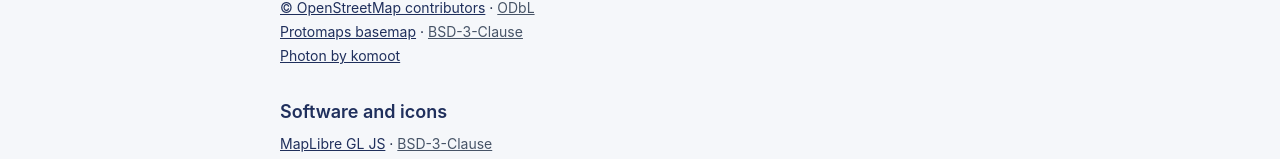
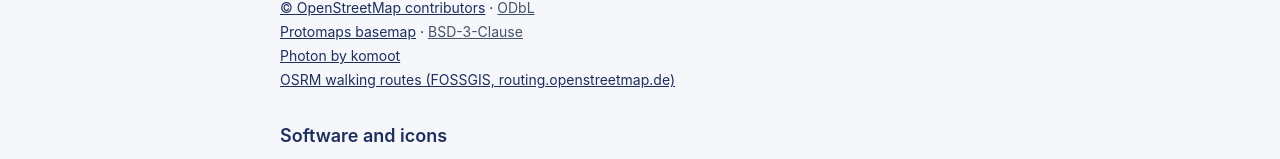
Before and after one commit to Liyohhh/ronda-website, a React (Vite) app: page /credits in a window 1280 px wide. Shown: the part 627-786 px from the top of the page. Built offline with nearby package versions, Linux system fonts and the light colour scheme; no server answers.

Commit message:
Credits: OSRM walking routes (used for the trail map pictures)

```diff
--- a/src/pages/Credits.tsx
+++ b/src/pages/Credits.tsx
@@ -27,6 +27,7 @@ const SECTIONS: Section[] = [
       { name: '© OpenStreetMap contributors', url: 'https://www.openstreetmap.org/copyright', licence: { name: 'ODbL', url: 'https://opendatacommons.org/licenses/odbl/' } },
       { name: 'Protomaps basemap', url: 'https://protomaps.com/', licence: { name: 'BSD-3-Clause', url: 'https://github.com/protomaps/basemaps/blob/main/LICENSE.md' } },
       { name: 'Photon by komoot', url: 'https://photon.komoot.io/' },
+      { name: 'OSRM walking routes (FOSSGIS, routing.openstreetmap.de)', url: 'https://routing.openstreetmap.de/about.html' },
     ],
   },
   {
```
